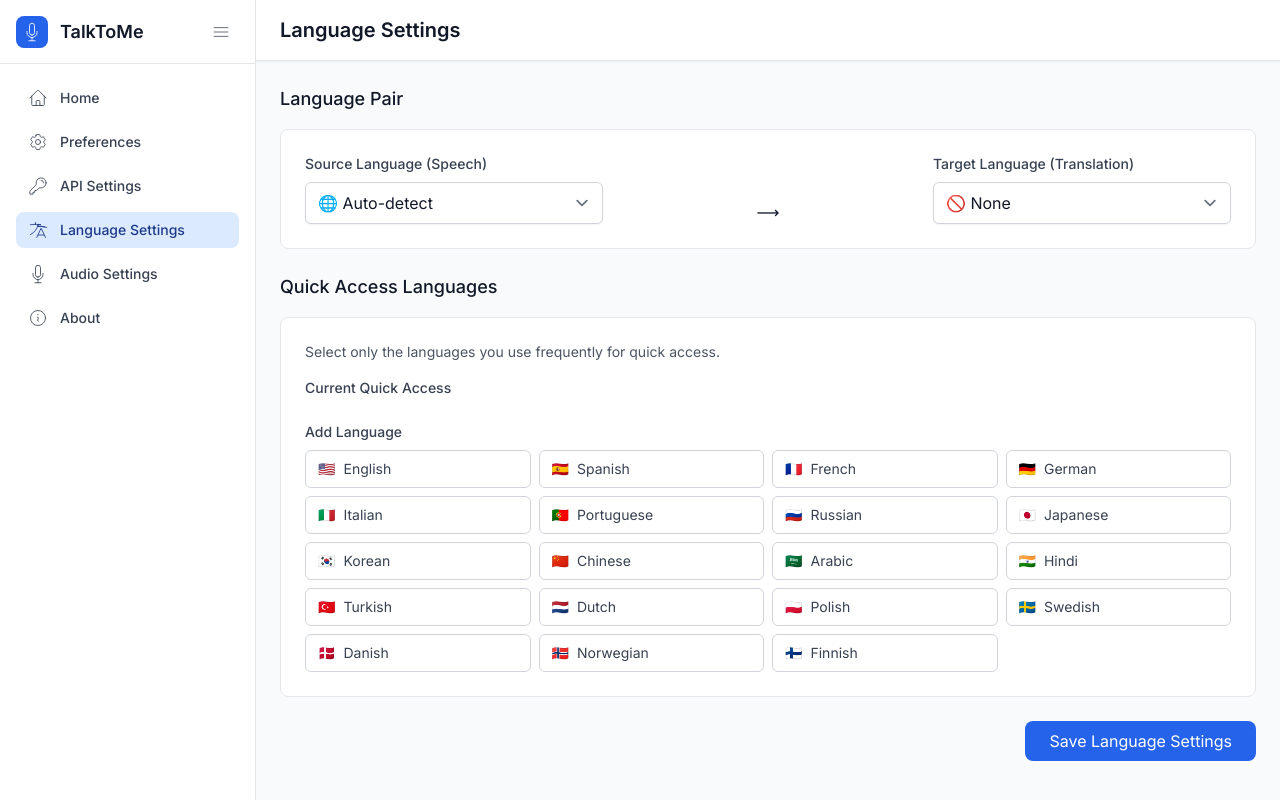
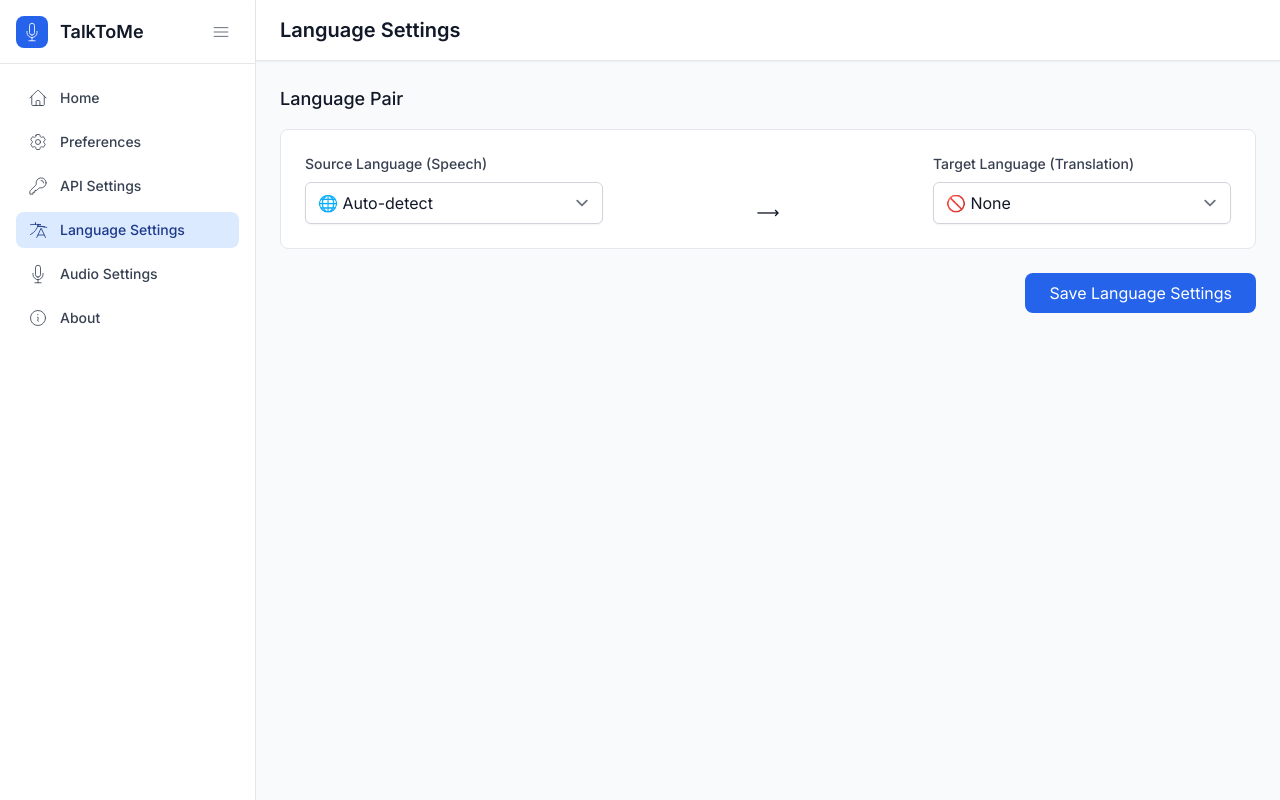
Before and after one commit to bgeneto/talktome, a SvelteKit app: page /language-settings in a window 1280 px wide. Built offline with nearby package versions, Linux system fonts and the light colour scheme.

Commit message:
feat: enhance storage capabilities and settings management

```diff
--- a/src-tauri/capabilities/default.json
+++ b/src-tauri/capabilities/default.json
@@ -8,6 +8,10 @@
     "opener:default",
     "core:tray:default",
     "core:menu:default",
-    "notification:default"
+    "notification:default",
+    "store:allow-load",
+    "store:allow-save",
+    "store:allow-delete",
+    "store:allow-clear"
   ]
 }
--- a/src/lib/stores/settingsStore.ts
+++ b/src/lib/stores/settingsStore.ts
@@ -18,7 +18,6 @@ interface Settings {
   textInsertionEnabled: boolean;
   audioChunkingEnabled: boolean;
   maxRecordingTimeMinutes: number;
-  quickAccessLanguages: string[];
   vad: {
     speechThreshold: number; // Energy threshold for speech detection
     silenceThreshold: number; // Energy threshold for silence
@@ -46,7 +45,6 @@ const defaultSettings: Settings = {
   textInsertionEnabled: true,
   audioChunkingEnabled: false, // Default to false
   maxRecordingTimeMinutes: 2, // Default to 5 minutes for safety
-  quickAccessLanguages: [],
   vad: {
     speechThreshold: 0.001, // Sensitive for real-time
     silenceThreshold: 0.0005, // Low silence threshold
@@ -170,6 +168,12 @@ function createSettingsStore() {
   // Load settings from Tauri persistent store on initialization
   loadPersistentSettings();
 
+  // Export a function to ensure settings are fully loaded (for initialization)
+  const ensureSettingsLoaded = async () => {
+    await loadPersistentSettings();
+    await loadApiKeyFromBackend();
+  };
+
   // Create syncToBackend function that can be called by setters
   const syncToBackend = async () => {
     try {
@@ -265,18 +269,6 @@ function createSettingsStore() {
         setTimeout(() => {
           syncToBackend();
         }, 0);
-        return newSettings;
-      });
-    },
-    setQuickAccessLanguages: (languages: string[]) => {
-      update((settings) => {
-        const newSettings = { ...settings, quickAccessLanguages: languages };
-        // SECURITY: Never store API key in localStorage
-        const settingsForLocalStorage = { ...newSettings, apiKey: "" };
-        localStorage.setItem(
-          "talktome-settings",
-          JSON.stringify(settingsForLocalStorage)
-        );
         return newSettings;
       });
     },
@@ -753,7 +745,11 @@ function createSettingsStore() {
 
     // Load API key from backend
     loadApiKeyFromBackend,
+
+    // Ensure settings are fully loaded
+    ensureSettingsLoaded,
   };
 }
 
 export const settings = createSettingsStore();
+export const { ensureSettingsLoaded } = settings;
--- a/src/routes/+layout.svelte
+++ b/src/routes/+layout.svelte
@@ -4,7 +4,7 @@
   import { listen } from "@tauri-apps/api/event";
   import { goto } from "$app/navigation";
   import { page } from "$app/stores";
-  import { settings } from "../lib/stores/settingsStore";
+  import { settings, ensureSettingsLoaded } from "../lib/stores/settingsStore";
 
   let isDarkMode = false;
   let sidebarCollapsed = false;
@@ -78,6 +78,10 @@
   ];
 
   onMount(() => {
+    // Ensure settings are loaded before setting up subscribers
+    ensureSettingsLoaded().then(() => {
+      console.log("Settings fully loaded in layout");
+
       // Subscribe to settings changes and apply theme
       const unsubscribe = settings.subscribe((currentSettings) => {
         if (currentSettings.theme) {
@@ -120,6 +124,9 @@
       return () => {
         unsubscribe();
       };
+    }).catch((error) => {
+      console.error("Failed to load settings in layout:", error);
+    });
   });
 
   function updateTheme() {
--- a/src/routes/language-settings/+page.svelte
+++ b/src/routes/language-settings/+page.svelte
@@ -12,7 +12,6 @@
 
   let sourceLanguage = "auto";
   let targetLanguage = "none";
-  let quickAccessLanguages: string[] = [];
   let saveSuccess = false;
   let isLoading = true;
   let isInitialized = false;
@@ -46,7 +45,6 @@
     const currentSettings = get(settings);
     sourceLanguage = currentSettings.spokenLanguage;
     targetLanguage = currentSettings.translationLanguage;
-    quickAccessLanguages = currentSettings.quickAccessLanguages ?? [];
     isLoading = false;
 
     console.log("Loaded settings on mount:", {
@@ -79,7 +77,6 @@
     console.log("Saving language settings...", {
       sourceLanguage,
       targetLanguage,
-      quickAccessLanguages,
     });
 
     try {
@@ -111,20 +108,6 @@
         (window as any).setLanguageSettingsSaving(false);
       }
     }
-  }
-
-  function addQuickAccess(languageCode: string) {
-    if (!quickAccessLanguages.includes(languageCode)) {
-      quickAccessLanguages = [...quickAccessLanguages, languageCode];
-      settings.setQuickAccessLanguages(quickAccessLanguages);
-    }
-  }
-
-  function removeQuickAccess(languageCode: string) {
-    quickAccessLanguages = quickAccessLanguages.filter(
-      (code) => code !== languageCode
-    );
-    settings.setQuickAccessLanguages(quickAccessLanguages);
   }
 
   function getLanguageByCode(code: string): Language {
@@ -200,75 +183,6 @@
     </div>
   </section>
 
-  <!-- Quick Access Languages -->
-  <section>
-    <h3 class="text-lg font-medium text-gray-900 dark:text-white mb-4">
-      Quick Access Languages
-    </h3>
-    <div
-      class="bg-white dark:bg-gray-800 rounded-lg border border-gray-200 dark:border-gray-700 p-6"
-    >
-      <p class="text-sm text-gray-600 dark:text-gray-400 mb-4">
-        Select only the languages you use frequently for quick access.
-      </p>
-
-      <!-- Current Quick Access -->
-      <div class="mb-4">
-        <h4 class="text-sm font-medium text-gray-700 dark:text-gray-300 mb-2">
-          Current Quick Access
-        </h4>
-        <div class="flex flex-wrap gap-2">
-          {#each quickAccessLanguages as languageCode}
-            {@const language = getLanguageByCode(languageCode)}
-            <div
-              class="inline-flex items-center bg-blue-100 dark:bg-blue-900 text-blue-800 dark:text-blue-200 px-3 py-1 rounded-full text-sm"
-            >
-              <span class="mr-1">{language.flag}</span>
-              <span class="mr-2">{language.name}</span>
-              <button
-                on:click={() => removeQuickAccess(languageCode)}
-                class="text-blue-600 dark:text-blue-400 hover:text-blue-800 dark:hover:text-blue-200"
-                aria-label="Remove {language.name} from quick access"
-              >
-                <svg
-                  class="w-3 h-3"
-                  fill="none"
-                  stroke="currentColor"
-                  viewBox="0 0 24 24"
-                >
-                  <path
-                    stroke-linecap="round"
-                    stroke-linejoin="round"
-                    stroke-width="2"
-                    d="M6 18L18 6M6 6l12 12"
-                  />
-                </svg>
-              </button>
-            </div>
-          {/each}
-        </div>
-      </div>
-
-      <!-- Add Languages -->
-      <div>
-        <h4 class="text-sm font-medium text-gray-700 dark:text-gray-300 mb-2">
-          Add Language
-        </h4>
-        <div class="grid grid-cols-2 sm:grid-cols-3 md:grid-cols-4 gap-2">
-          {#each languages.filter((lang) => lang.code !== "auto" && lang.code !== "none" && !quickAccessLanguages.includes(lang.code)) as language}
-            <button
-              on:click={() => addQuickAccess(language.code)}
-              class="flex items-center px-3 py-2 text-sm border border-gray-300 dark:border-gray-600 rounded-md hover:bg-gray-50 dark:hover:bg-gray-700 text-gray-700 dark:text-gray-300"
-            >
-              <span class="mr-2">{language.flag}</span>
-              <span class="truncate">{language.name}</span>
-            </button>
-          {/each}
-        </div>
-      </div>
-    </div>
-  </section>
-
   <!-- Save Button -->
   <div class="flex justify-end">
     <button
```
Also changed, not shown: src-tauri/tauri.conf.json (+1 -8 lines), 1 other file (tests, documents, lock files or other folders). Lines whose indentation alone changed are shown as unchanged.
